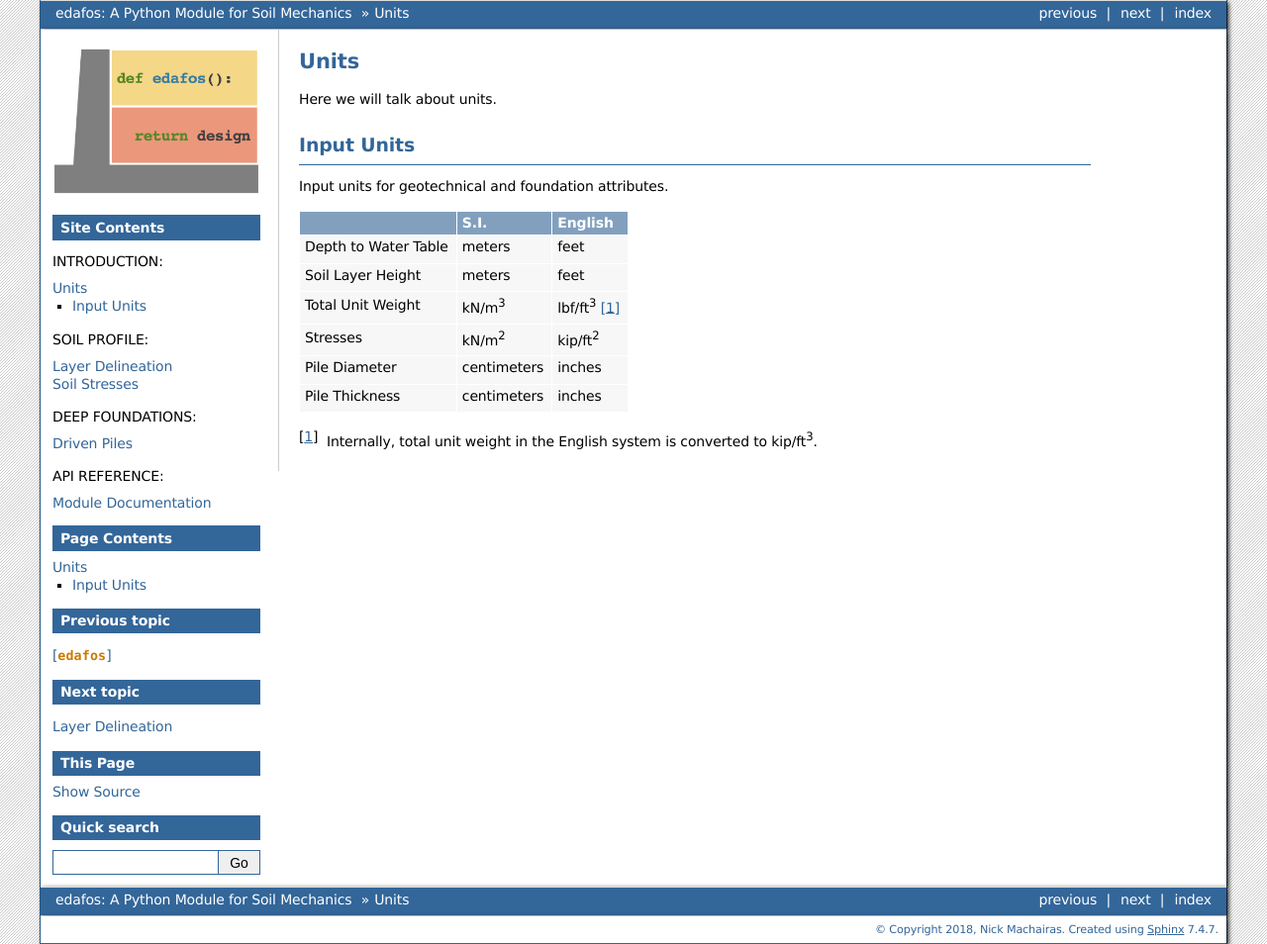
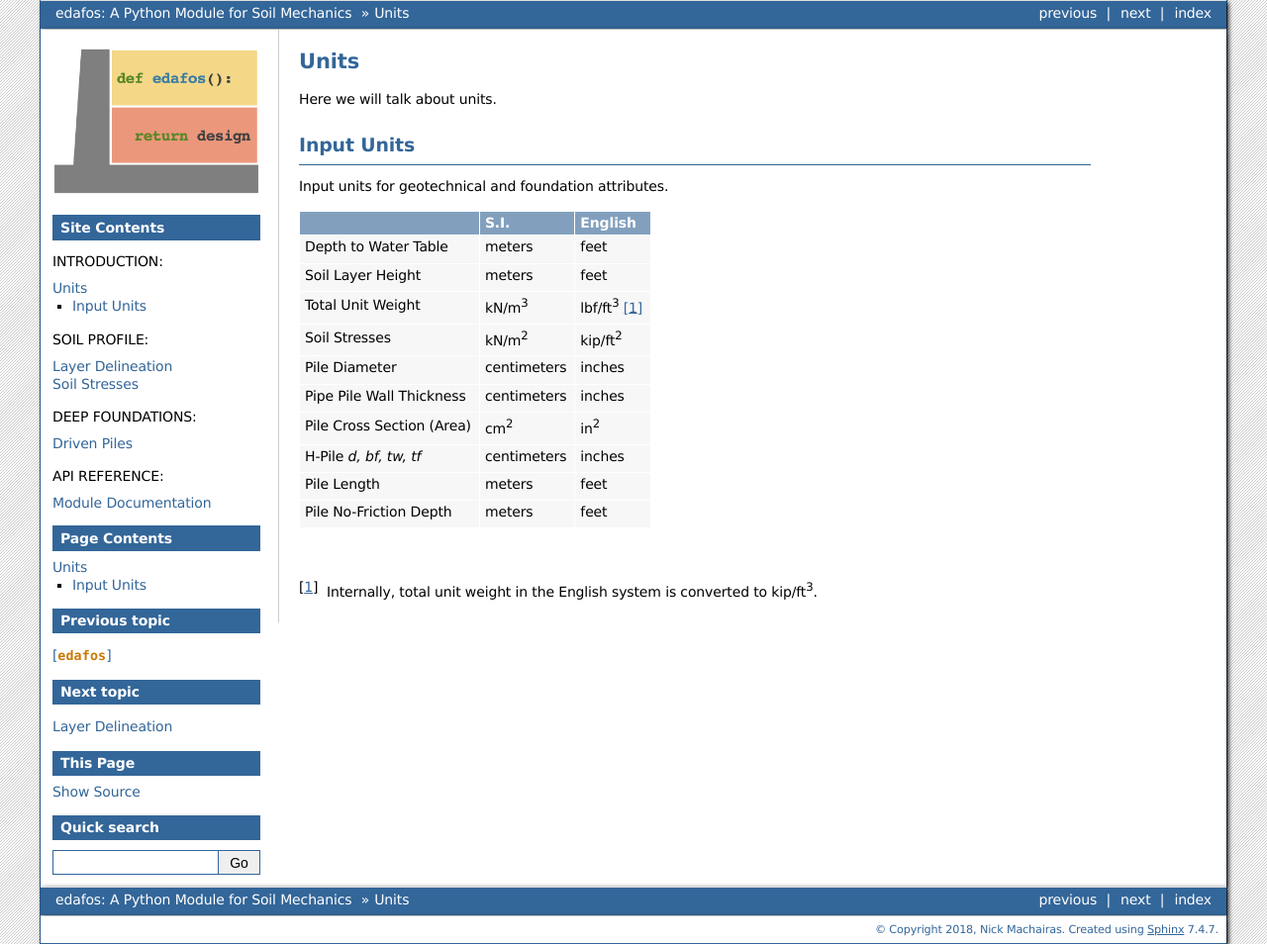
Before and after one commit to nickmachairas/edafos, a Sphinx documentation site: the page built from docs/intro/units.rst, in a window 1280 px wide. Shown: the whole page at 99% size. Built offline with Sphinx 7.4.7, drawn with Linux system fonts in a browser that asks for light colours.

Commit message:
added some pile units

```diff
--- a/docs/intro/units.rst
+++ b/docs/intro/units.rst
@@ -14,21 +14,31 @@ Input Units
 
 Input units for geotechnical and foundation attributes.
 
-+------------------------+----------------+-----------------------+
-|                        | S.I.           | English               |
-+========================+================+=======================+
-| Depth to Water Table   | meters         | feet                  |
-+------------------------+----------------+-----------------------+
-| Soil Layer Height      | meters         | feet                  |
-+------------------------+----------------+-----------------------+
-| Total Unit Weight      | kN/m\ :sup:`3` | lbf/ft\ :sup:`3` [1]_ |
-+------------------------+----------------+-----------------------+
-| Stresses               | kN/m\ :sup:`2` | kip/ft\ :sup:`2`      |
-+------------------------+----------------+-----------------------+
-| Pile Diameter          | centimeters    | inches                |
-+------------------------+----------------+-----------------------+
-| Pile Thickness         | centimeters    | inches                |
-+------------------------+----------------+-----------------------+
++---------------------------+----------------+-----------------------+
+|                           | S.I.           | English               |
++===========================+================+=======================+
+| Depth to Water Table      | meters         | feet                  |
++---------------------------+----------------+-----------------------+
+| Soil Layer Height         | meters         | feet                  |
++---------------------------+----------------+-----------------------+
+| Total Unit Weight         | kN/m\ :sup:`3` | lbf/ft\ :sup:`3` [1]_ |
++---------------------------+----------------+-----------------------+
+| Soil Stresses             | kN/m\ :sup:`2` | kip/ft\ :sup:`2`      |
++---------------------------+----------------+-----------------------+
+| Pile Diameter             | centimeters    | inches                |
++---------------------------+----------------+-----------------------+
+| Pipe Pile Wall Thickness  | centimeters    | inches                |
++---------------------------+----------------+-----------------------+
+| Pile Cross Section (Area) | cm\ :sup:`2`   | in\ :sup:`2`          |
++---------------------------+----------------+-----------------------+
+| H-Pile *d, bf, tw, tf*    | centimeters    | inches                |
++---------------------------+----------------+-----------------------+
+| Pile Length               | meters         | feet                  |
++---------------------------+----------------+-----------------------+
+| Pile No-Friction Depth    | meters         | feet                  |
++---------------------------+----------------+-----------------------+
+
+|
 
 .. [1] Internally, total unit weight in the English system is converted to
     kip/ft\ :sup:`3`.
```
